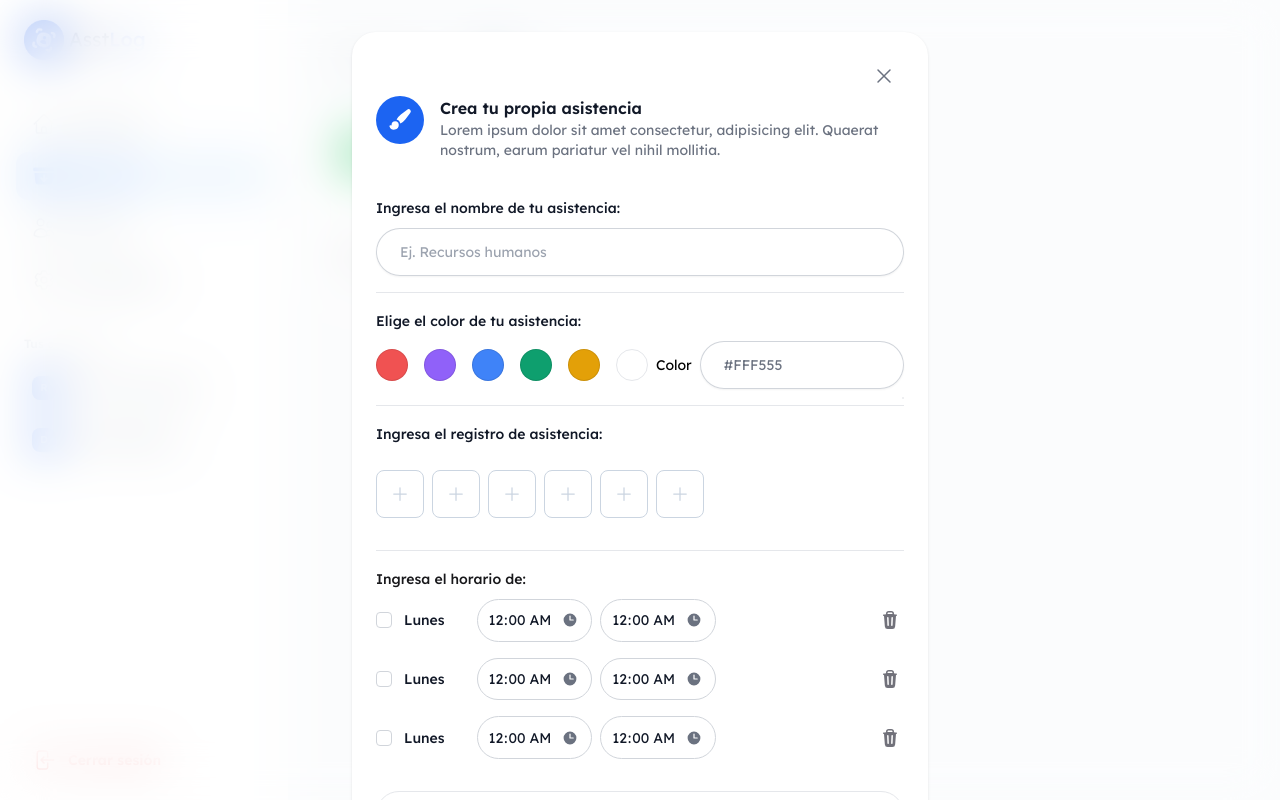
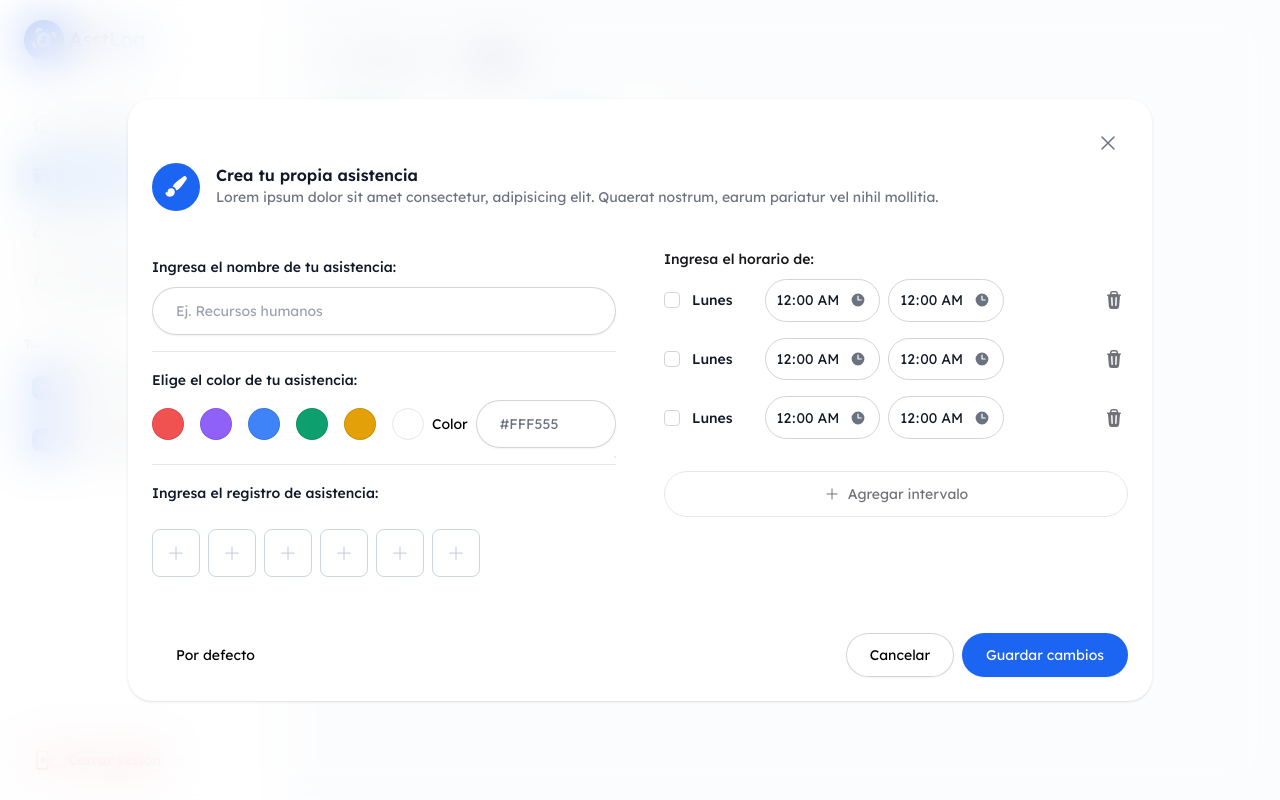
Before and after one commit to YerikAH/asst-log, a React (Vite) app in the folder client-asst-log/: page /attendance-group in a window 1280 px wide. Both pictures are taken after a click on the button 832 px from the left and 206 px from the top of the page. Built offline with nearby package versions, Linux system fonts and the light colour scheme.

Commit message:
style(client): :lipstick: Add new styles to create group modal

```diff
--- a/client-asst-log/src/components/attendance-group/create-group-modal/index.tsx
+++ b/client-asst-log/src/components/attendance-group/create-group-modal/index.tsx
@@ -32,7 +32,7 @@ export const CreateGroupModal = ({ open, setOpen }: Props) => {
         <div className="flex min-h-full items-end justify-center p-4 text-center sm:items-center sm:p-0">
           <DialogPanel
             transition
-            className="relative transform  rounded-3xl bg-white px-4 pb-4 pt-5 text-left shadow transition-all data-[closed]:translate-y-4 data-[closed]:opacity-0 data-[enter]:duration-300 data-[leave]:duration-200 data-[enter]:ease-out data-[leave]:ease-in sm:my-8 sm:w-full sm:max-w-xl sm:p-6 data-[closed]:sm:translate-y-0 data-[closed]:sm:scale-95 "
+            className="relative transform  rounded-3xl bg-white px-4 pb-4 pt-5 text-left shadow transition-all data-[closed]:translate-y-4 data-[closed]:opacity-0 data-[enter]:duration-300 data-[leave]:duration-200 data-[enter]:ease-out data-[leave]:ease-in sm:my-8 sm:w-full sm:max-w-5xl sm:p-6 data-[closed]:sm:translate-y-0 data-[closed]:sm:scale-95 "
           >
             <div>
               <div className="flex  justify-end">
@@ -46,7 +46,7 @@ export const CreateGroupModal = ({ open, setOpen }: Props) => {
 
               <HeaderSection />
 
-              <div className="mt-3 sm:mt-5">
+              <div className="mt-3 sm:mt-5 grid lg:grid-cols-2 gap-12">
                 <div className="mt-2 divide-y">
                   <div className="py-4">
                     <label
@@ -83,6 +83,8 @@ export const CreateGroupModal = ({ open, setOpen }: Props) => {
                       <AttendanceMenu />
                     </div>
                   </div>
+                </div>
+                <div>
                   <Schedule />
                 </div>
               </div>
```
